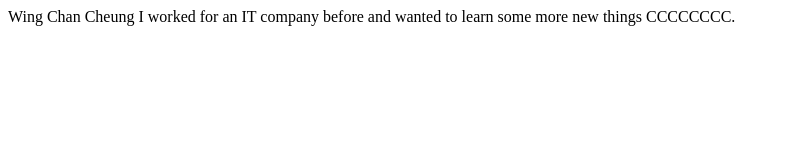
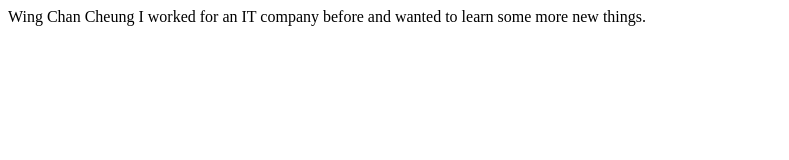
Before and after one commit to WingChanCheung/WingChanCheung.github.io, a plain HTML site: page index.html in a window 1280 px wide. Shown: the whole page, without its empty margins (0-789 px from the left). Drawn offline with Linux system fonts and the light colour scheme.

Commit message:
Completed lab 1

```diff
--- a/index.html
+++ b/index.html
@@ -7,6 +7,6 @@
 </head>
 <body>
     Wing Chan Cheung
-    I worked for an IT company before and wanted to learn some more new things CCCCCCCC.
+    I worked for an IT company before and wanted to learn some more new things.
 </body>
 </html>
```
